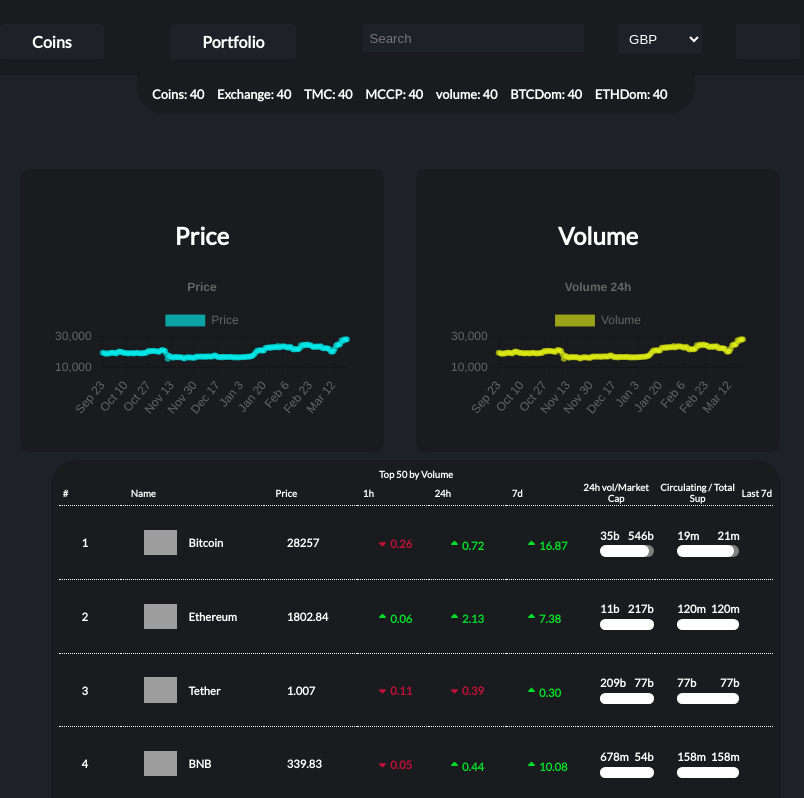
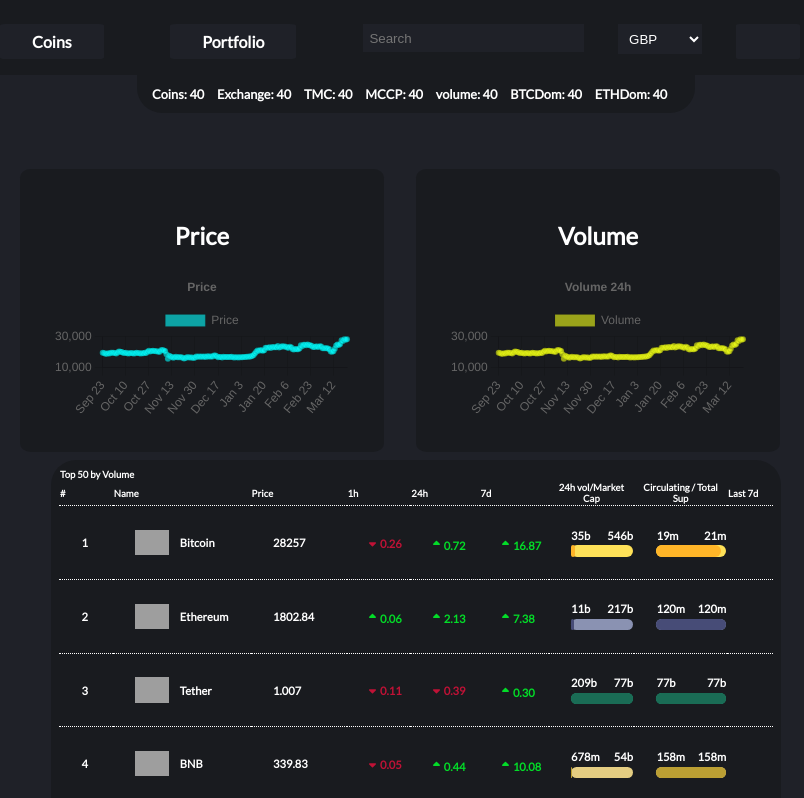
Before and after one commit to uchutanjyo/crypto-app, a React app: page / in a window 1280 px wide. Shown: the top 798 px of the page, without its empty margins (224-1028 px from the left). Built offline with nearby package versions, Linux system fonts and the light colour scheme; grey boxes are pictures that could not be loaded.

Commit message:
Implemented looping through colours for PercentageBars.

```diff
--- a/src/components/Table/Table.js
+++ b/src/components/Table/Table.js
@@ -7,6 +7,8 @@ import {
   PercentageBarWrapper,
   CoinImageContainer,
   AbovePercentageBar,
+  AbovePercentageBarLeft,
+  AbovePercentageBarRight,
   CoinIdDiv,
   CoinNameDiv
 } from "./Table.styles";
@@ -17,6 +19,16 @@ import { useSelector, useDispatch } from "react-redux";
 import { FontAwesomeIcon } from "@fortawesome/react-fontawesome";
 import { formatToUnits } from "../../utils/formatToUnits";
 import { IncOrDecArrow } from "../../utils/incOrDecArrow";
+import { PercentageBarColours } from "./Table.styles";
+
+const GeneratePercentageBarColour = (index, data, type) => {
+  for (let i=0; i < data; i++) {
+    return type === 'background' ?
+     PercentageBarColours[ index % PercentageBarColours.length ].background :
+     PercentageBarColours[ index % PercentageBarColours.length ].bar
+  }
+}
+
 
 const CoinNameLink = ({ name, id }) => {
   const dispatch = useDispatch();
@@ -43,7 +55,6 @@ function Table() {
             accessor: "",
             maxWidth: 3,
             minWidth: 3,
-            paddingRight:50,
             width: 3,
             Cell: ({ cell: { row } }) => <CoinIdDiv>{parseInt(row.id) + 1} </CoinIdDiv>,
           },
@@ -52,11 +63,10 @@ function Table() {
             accessor: "id",
             // maxWidth: 200,
             // minWidth: 200,
-            paddingRight:100,
             Cell: ({ cell: { row } }) => {
               return (
                   <CoinNameDiv>
-                  <CoinImageContainer src={row.original.image} alt="new" />
+                  <CoinImageContainer src={row.original.image} alt="" />
                    <CoinNameLink name={row.original.name} id={row.original.id} />
                   </CoinNameDiv>
               );
@@ -65,12 +75,10 @@ function Table() {
           {
             Header: "Price",
             accessor: "current_price",
-            paddingRight:50,
           },
           {
             Header: "1h",
             accessor: "price_change_percentage_1h_in_currency",
-            paddingRight:50,
             Cell: ({ cell: { value } }) => (
               <IncOrDecArrow value={parseFloat(value).toFixed(2)} />
             ),
@@ -78,7 +86,6 @@ function Table() {
           {
             Header: "24h",
             accessor: "price_change_percentage_24h_in_currency",
-            paddingRight:50,
             Cell: ({ cell: { value } }) => (
               <IncOrDecArrow value={parseFloat(value).toFixed(2)} />
             ),
@@ -86,7 +93,6 @@ function Table() {
           {
             Header: "7d",
             accessor: "price_change_percentage_7d_in_currency",
-            paddingRight:50,
             Cell: ({ cell: { value } }) => (
               <IncOrDecArrow value={parseFloat(value).toFixed(2)} />
             ),
@@ -96,17 +102,22 @@ function Table() {
             accessor: "vol_over_market_cap",
             Cell: ({ cell: { row } }) => {
               const width = (
-                (row.original.circulating_supply / row.original.total_supply) *
+                (row.original.total_volume / row.original.market_cap) *
                 100
               ).toString();
               return (
                 <>
                   <AbovePercentageBar>
-                    <span>{formatToUnits(row.original.total_volume)}</span>
-                    <span>{formatToUnits(row.original.market_cap)}</span>
+                    <AbovePercentageBarLeft
+                    color={GeneratePercentageBarColour(row.id, 50, 'background')}
+                    >{formatToUnits(row.original.total_volume)}</AbovePercentageBarLeft>
+                    <AbovePercentageBarRight
+                    color={GeneratePercentageBarColour(row.id, 50, 'bar')}
+                    >{formatToUnits(row.original.market_cap)}</AbovePercentageBarRight>
                   </AbovePercentageBar>
-                  <PercentageBarWrapper background="grey">
-                    <PercentageBar width={width} background="white">
+                  <PercentageBarWrapper background=                   {GeneratePercentageBarColour(row.id, 50, 'background')}>
+                    <PercentageBar width={width} background=
+                    {GeneratePercentageBarColour(row.id, 50, 'bar')}>
                       &nbsp;
                     </PercentageBar>
                   </PercentageBarWrapper>
@@ -130,8 +141,9 @@ function Table() {
                     </span>
                     <span>{formatToUnits(row.original.total_supply)}</span>
                   </AbovePercentageBar>
-                  <PercentageBarWrapper background="grey">
-                    <PercentageBar width={width} background="white">
+                  <PercentageBarWrapper background=                   {GeneratePercentageBarColour(row.id, 50, 'background')}>
+                    <PercentageBar width={width} background=
+                    {GeneratePercentageBarColour(row.id, 50, 'bar')}>
                       &nbsp;
                     </PercentageBar>
                   </PercentageBarWrapper>
@@ -157,6 +169,8 @@ function Table() {
 
   const coinsData = useSelector((state) => state.coins.data);
 
+
+
   return (
     <TableWrapper>
       <TableSetup columns={columns} data={coinsData} />
--- a/src/components/Table/Table.styles.js
+++ b/src/components/Table/Table.styles.js
@@ -22,14 +22,15 @@ export const TableBody = styled.tbody`
 export const TableHeaderRow = styled.thead`
 
 `;
-/* export const TableHeader= styled.thead`
-width: 10%
-`; */
+export const TableHeader= styled.thead`
+padding-left: 1em;
+
+cursor: pointer`;
 
 
 export const HeaderRow = styled.tr`
   font-size:.6em;
-  padding-left: -7em;
+  /* padding-left: -7em; */
 `;
 
 export const TableRow = styled.tr`
@@ -51,11 +52,18 @@ export const HorizLine = styled.hr`
 `;
 
 export const AbovePercentageBar = styled.div`
-    /* width: ${props => props.width}%; */
     height: 1em;
     display: flex;
     justify-content: space-between;
     margin-bottom: .5em
+`;
+
+export const AbovePercentageBarLeft = styled.span`
+color: ${props => props.color}%;
+`;
+
+export const AbovePercentageBarRight = styled.span`
+color: ${props => props.color}%;
 `;
 
 
@@ -99,3 +107,47 @@ export const CoinNameDiv = styled.div`
 display: flex;
 align-items: center;
 `;
+
+export const PercentageBarColours = [
+  {
+    background: '#fee158',
+    bar: '#ffb528',
+  },
+  {
+    background: '#8a92b2',
+    bar: '#474c77',
+  },
+  {
+    background: '#1ba27a',
+    bar: '#1a6c55',
+  },
+  {
+    background: '#e4cd82',
+    bar: '#bb9f33',
+  },
+  {
+    background: '#ffdcce',
+    bar: '#fe7d43',
+  },
+  {
+    background: '#f4b2b0',
+    bar: '#ffb528',
+  },
+  {
+    background: '#f4b2b0',
+    bar: '#b3404a',
+  },
+  {
+    background: '#2775c9',
+    bar: '#1d327d',
+  },
+  {
+    background: '   #f09242',
+    bar: '#83808b',
+  },
+  {
+    background: '#985d9d',
+    bar: '#98009d',
+  },
+
+   ]
--- a/src/components/Table/TableSetup.js
+++ b/src/components/Table/TableSetup.js
@@ -5,6 +5,7 @@ import {
   TableRow,
   TableHeaderRow,
   TableCol,
+  TableHeader,
   TableBody,
   HeaderRow,
 } from "./Table.styles";
@@ -49,10 +50,15 @@ export default function TableSetup({ columns, data }) {
                 <th
                   key={i}
                   {...column.getHeaderProps(column.getSortByToggleProps())}
-                  {...column.getHeaderProps({style: { paddingRight: column.paddingRight, minWidth: column.minWidth, width: column.width }})}
-
-
+                  {...column.getHeaderProps({
+                    style: {
+                      paddingRight: column.paddingRight,
+                      minWidth: column.minWidth,
+                      width: column.width,
+                    },
+                  })}
                 >
+                  <TableHeader>
                     {column.render("Header")}
                     {column.isSorted ? (
                       column.isSortedDesc ? (
@@ -69,6 +75,7 @@ export default function TableSetup({ columns, data }) {
                     ) : (
                       ""
                     )}
+                  </TableHeader>
                 </th>
               ))}
             </HeaderRow>
```
Lines whose indentation alone changed are shown as unchanged.
